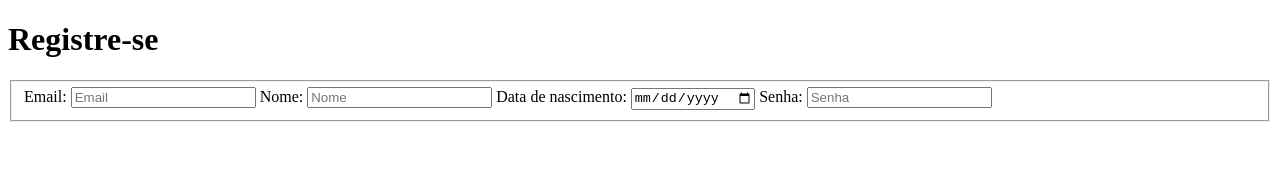
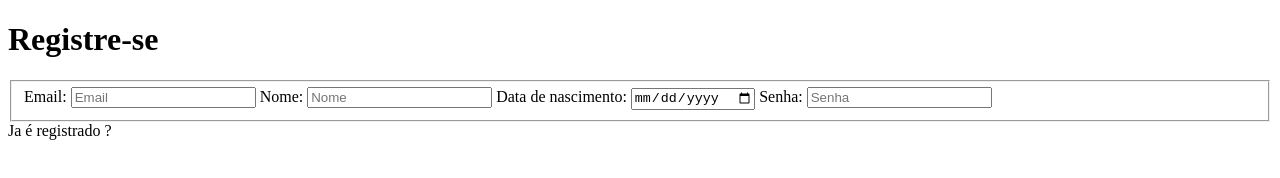
Before and after one commit to joaov1ct0r/chat-application, a website: page src/view/registro/index.html in a window 1280 px wide. Drawn offline with Linux system fonts and the light colour scheme.

Commit message:
elemento span criado em index.html

```diff
--- a/src/view/registro/index.html
+++ b/src/view/registro/index.html
@@ -40,7 +40,9 @@
                         />
                     </fieldset>
                 </form>
-                <div class="register-container"></div>
+                <div class="register-container">
+                    <span>Ja é registrado ?</span>
+                </div>
             </div>
         </main>
     </body>
```
